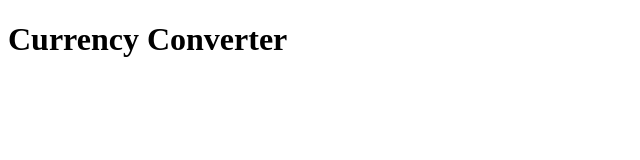
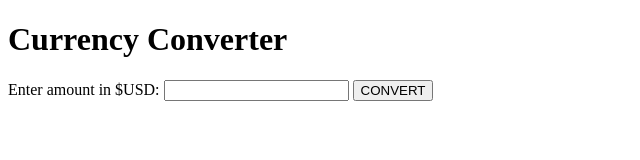
Before and after one commit to cass1618/currency-converter, a website built with webpack: page src/index.html in a window 1280 px wide. Shown: the whole page, without its empty margins (0-640 px from the left). Built offline with nearby package versions, Linux system fonts and the light colour scheme.

Commit message:
Add html form

```diff
--- a/src/index.html
+++ b/src/index.html
@@ -9,6 +9,11 @@
 <body>
   <h1>Currency Converter</h1>
   <div class="container">
+    <form id="main">
+      <label for="amount">Enter amount in $USD: </label>
+      <input type="text" id="amount" required>
+      <button type="submit">CONVERT</button>
+    </form>
 
   </div>
 </body>
```
